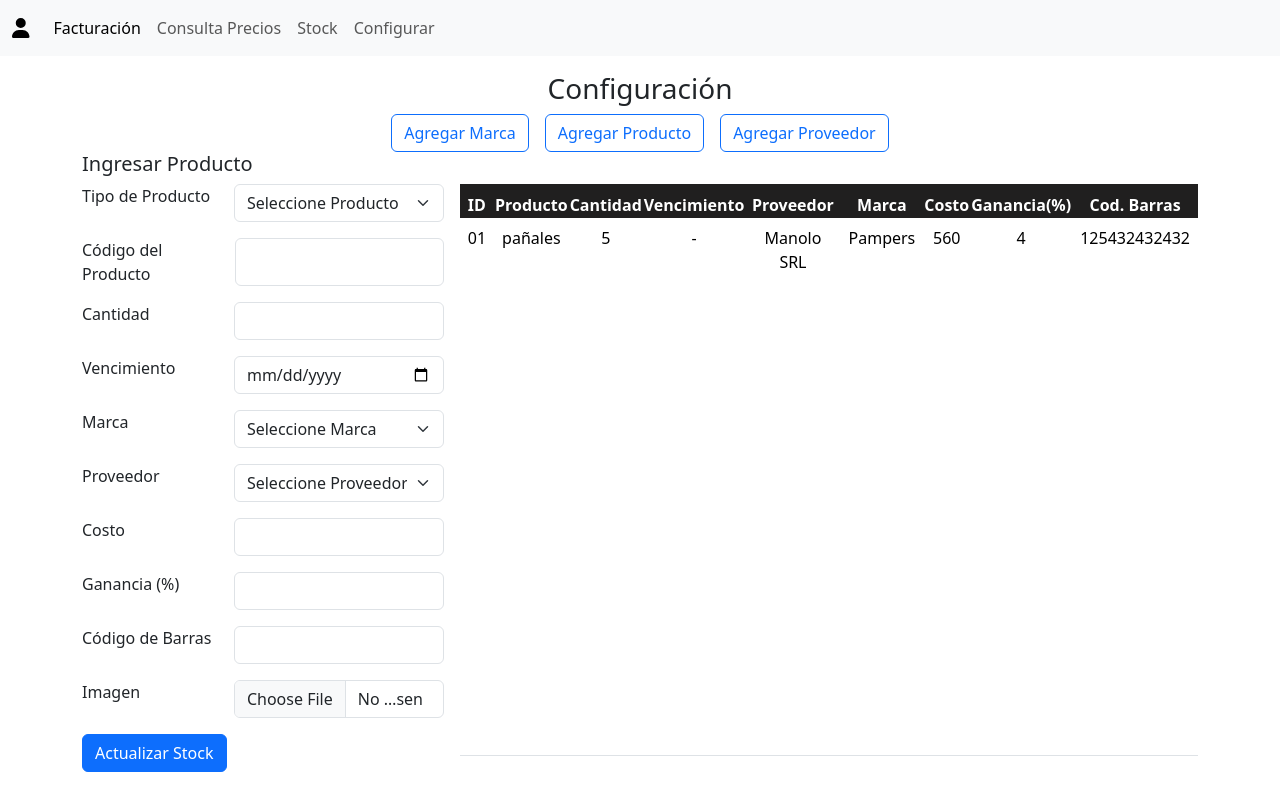
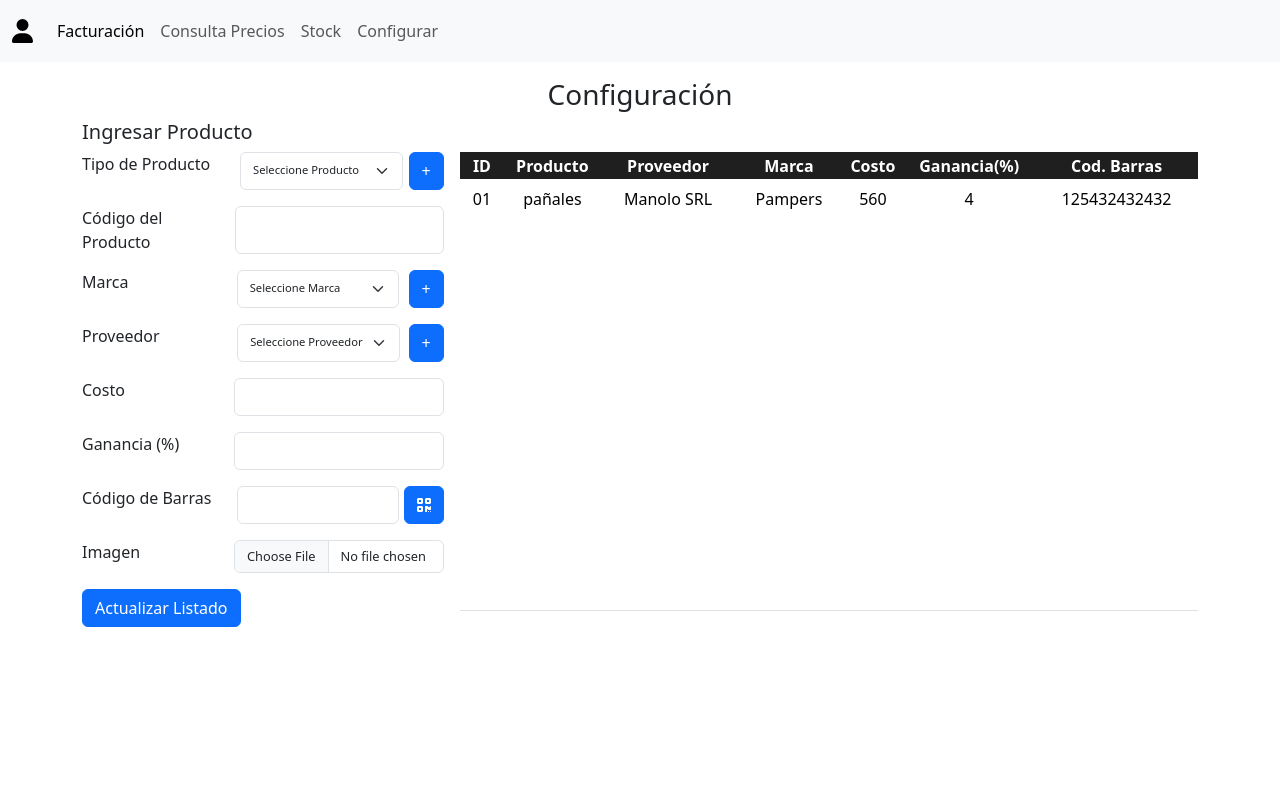
Before and after one commit to Miches620/Comercio, an Angular app in the folder comercio/: page / in a window 1280 px wide. Built offline with nearby package versions, Linux system fonts and the light colour scheme.

Commit message:
reesctructuracion de componente de administrador. Modales listos

```diff
--- a/comercio/src/app/componentes/configuracion/configuracion.component.css
+++ b/comercio/src/app/componentes/configuracion/configuracion.component.css
@@ -1,11 +1,5 @@
 #Configurar{
     height: 50%;
-}
-
-.config-header{
-    display: flex;
-    justify-content: center;
-    gap: 1rem;
 }
 
 .config-body table{
@@ -32,6 +26,27 @@
     width: 58%;
 }
 
+.config-body .form-select, #codigoDeBarrasProducto{
+    width: 45%;
+    font-size: .7rem;
+}
+
+#tipoDeProducto{
+    margin-right: -1.5rem;
+}
+
+#marcaProducto{
+    margin-right: -6.2rem;
+}
+
+#proveedorProducto{
+    margin-right: -4.3rem;
+}
+
+#codigoDeBarrasProducto{
+    margin-right: -1.3rem;
+}
+
 .mb-3{
    margin-bottom: 0;
    display: flex;
--- a/comercio/src/app/componentes/configuracion/configuracion.component.html
+++ b/comercio/src/app/componentes/configuracion/configuracion.component.html
@@ -1,11 +1,6 @@
 <section id="configurar">
     <div class="container mt-3">
       <h3 class="text-center">Configuración</h3>
-      <div class="config-header">
-        <button type="button" class="btn btn-outline-primary" data-bs-toggle="modal" data-bs-target="#marcaModal">Agregar Marca</button>
-        <button type="button" class="btn btn-outline-primary">Agregar Producto</button>
-        <button type="button" class="btn btn-outline-primary">Agregar Proveedor</button>
-      </div>
       <div class="config-title">
               <h5 class="config-title">Ingresar Producto</h5>
             </div>
@@ -13,36 +8,31 @@
             <form>
               <div class="mb-3">
                 <label for="tipoDeProducto" class="form-label">Tipo de Producto</label>
-                <select class="form-select" id="tipoDeProducto" required>
+                <select class="form-select" id="tipoDeProducto">
                   <option selected disabled value="">Seleccione Producto</option>
                   <option *ngFor="let item of producto">{{item.nombre}}</option>
                 </select>
+                <button type="button" class="btn btn-primary" data-bs-toggle="modal" data-bs-target="#productoModal">+</button>
               </div>
               <div class="mb-3">
                 <label for="codigoProducto" class="form-label">Código del Producto</label>
                 <input type="text" class="form-control" id="codigoProducto">
               </div>
               <div class="mb-3">
-                <label for="cantidadProducto" class="form-label">Cantidad</label>
-                <input type="number" class="form-control" id="cantidadProducto">
-              </div>
-              <div class="mb-3">
-                <label for="vencimientoProducto" class="form-label">Vencimiento</label>
-                <input type="date" class="form-control" id="vencimientoProducto">
-              </div>
-              <div class="mb-3">
                 <label for="marcaProducto" class="form-label">Marca</label>
-                <select class="form-select" id="marcaProducto" required>
+                <select class="form-select" id="marcaProducto">
                   <option selected disabled value="">Seleccione Marca</option>
                   <option *ngFor="let item of marca">{{item.nombre}}</option>
                 </select>
+                <button type="button" class="btn btn-primary" data-bs-toggle="modal" data-bs-target="#marcaModal">+</button>
               </div>
               <div class="mb-3">
                 <label for="proveedorProducto" class="form-label">Proveedor</label>
-                <select class="form-select" id="proveedorProducto" required>
+                <select class="form-select" id="proveedorProducto">
                   <option selected disabled value="">Seleccione Proveedor</option>
                   <option *ngFor="let item of proveedor">{{item.nombre}}</option>
                 </select>
+                <button type="button" class="btn btn-primary" data-bs-toggle="modal" data-bs-target="#proveedorModal">+</button>
               </div>
               <div class="mb-3">
                 <label for="costoProducto" class="form-label">Costo</label>
@@ -54,20 +44,19 @@
               </div>
               <div class="mb-3">
                 <label for="codigoDeBarrasProducto" class="form-label">Código de Barras</label>
-                <input type="number" class="form-control" id="codigoDeBarrasProducto">
+                <input type="number"  class="form-control" id="codigoDeBarrasProducto">
+                <button type="button" class="btn btn-primary"><i class="fa-solid fa-qrcode"></i></button>
               </div>
               <div class="mb-3">
                 <label for="imagenProducto" class="form-label">Imagen</label>
-                <input type="file" class="form-control" id="imagenProducto">
+                <input type="file" class="form-control" id="imagenProducto" style="font-size: .8rem;">
               </div>
-              <button type="submit" class="btn btn-primary">Actualizar Stock</button>
+              <button type="submit" class="btn btn-primary">Actualizar Listado</button>
             </form>
             <table class="table">
               <thead class="table-dark">
                 <th scope="col">ID</th>
                 <th scope="col">Producto</th>
-                <th scope="col">Cantidad</th>
-                <th scope="col">Vencimiento</th>
                 <th scope="col">Proveedor</th>
                 <th scope="col">Marca</th>
                 <th scope="col">Costo</th>
@@ -78,8 +67,6 @@
                 <tr>
                   <td scope="row">01</td>
                   <td scope="row">pañales</td>
-                  <td scope="row">5</td>
-                  <td scope="row">-</td>
                   <td scope="row">Manolo SRL</td>
                   <td scope="row">Pampers</td>
                   <td scope="row">560</td>
@@ -92,21 +79,72 @@
     </div>
   </section>
 
-  <div id="modalMarca" class="modal fade" tabindex="-1">
+  <!-- Modales -->
+<div class="modal fade" id="productoModal" tabindex="-1" aria-labelledby="tituloProducto" aria-hidden="true">
   <div class="modal-dialog">
     <div class="modal-content">
       <div class="modal-header">
-          <h5 class="modal-title">Nueva Marca</h5>
+        <h1 class="modal-title fs-5" id="tituloProducto">Nuevo Producto</h1>
         <button type="button" class="btn-close" data-bs-dismiss="modal" aria-label="Close"></button>
       </div>
+      <div class="modal-body">
         <div class="mb-3">
-          <label for="nuevaMarcaProducto" class="form-label">Ingrese el nombre de la Marca:</label>
-          <input type="number" class="form-control" id="nuevaMarcaProducto">
+          <label for="nombreProductoNuevo" class="form-label">Ingrese el nombre del Producto</label>
+        </div>
+        <div class="mb-3">
+          <input type="text" class="form-control" id="nombreProductoNuevo">
+        </div>
       </div>
       <div class="modal-footer">
         <button type="button" class="btn btn-secondary" data-bs-dismiss="modal">Cancelar</button>
-          <button type="button" class="btn btn-primary">Guardar</button>
+        <button type="button" class="btn btn-primary">Añadir</button>
       </div>
     </div>
   </div>
 </div>
+
+<div class="modal fade" id="marcaModal" tabindex="-1" aria-labelledby="tituloMarca" aria-hidden="true">
+  <div class="modal-dialog">
+    <div class="modal-content">
+      <div class="modal-header">
+        <h1 class="modal-title fs-5" id="tituloMarca">Nueva Marca</h1>
+        <button type="button" class="btn-close" data-bs-dismiss="modal" aria-label="Close"></button>
+      </div>
+      <div class="modal-body">
+        <div class="mb-3">
+          <label for="nombreMarcaNueva" class="form-label">Ingrese el nombre de la Marca</label>
+        </div>
+        <div class="mb-3">
+          <input type="text" class="form-control" id="nombreMarcaNueva">
+        </div>
+      </div>
+      <div class="modal-footer">
+        <button type="button" class="btn btn-secondary" data-bs-dismiss="modal">Cancelar</button>
+        <button type="button" class="btn btn-primary">Añadir</button>
+      </div>
+    </div>
+  </div>
+</div>
+
+<div class="modal fade" id="proveedorModal" tabindex="-1" aria-labelledby="tituloProveedor" aria-hidden="true">
+  <div class="modal-dialog">
+    <div class="modal-content">
+      <div class="modal-header">
+        <h1 class="modal-title fs-5" id="tituloProveedor">Nuevo Proveedor</h1>
+        <button type="button" class="btn-close" data-bs-dismiss="modal" aria-label="Close"></button>
+      </div>
+      <div class="modal-body">
+        <div class="mb-3">
+          <label for="nombreProveedorNueva" class="form-label">Ingrese el nombre del Proveedor</label>
+        </div>
+        <div class="mb-3">
+          <input type="text" class="form-control" id="nombreProveedorNueva">
+        </div>
+      </div>
+      <div class="modal-footer">
+        <button type="button" class="btn btn-secondary" data-bs-dismiss="modal">Cancelar</button>
+        <button type="button" class="btn btn-primary">Añadir</button>
+      </div>
+    </div>
+  </div>
+</div>
--- a/comercio/src/app/componentes/header/header.component.html
+++ b/comercio/src/app/componentes/header/header.component.html
@@ -1,6 +1,6 @@
 <nav class="navbar navbar-expand-lg bg-body-tertiary">
     <div class="container-fluid">
-      <a class="navbar-brand" href="#"><i class="fas fa-user"></i></a>
+      <a class="navbar-brand" href="#" style="font-size: 1.5rem;"><i class="fas fa-user"></i></a>
       <button class="navbar-toggler" type="button" data-bs-toggle="collapse" data-bs-target="#navbarNav" aria-controls="navbarNav" aria-expanded="false" aria-label="Toggle navigation">
         <span class="navbar-toggler-icon"></span>
       </button>
```
Lines whose indentation alone changed are shown as unchanged.
